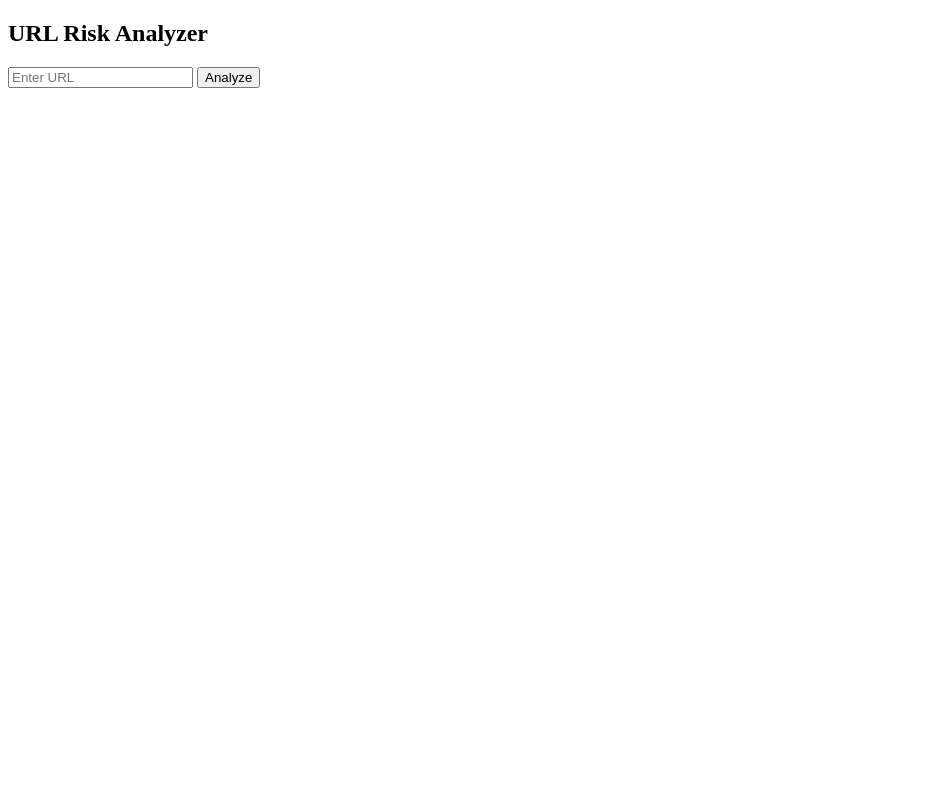
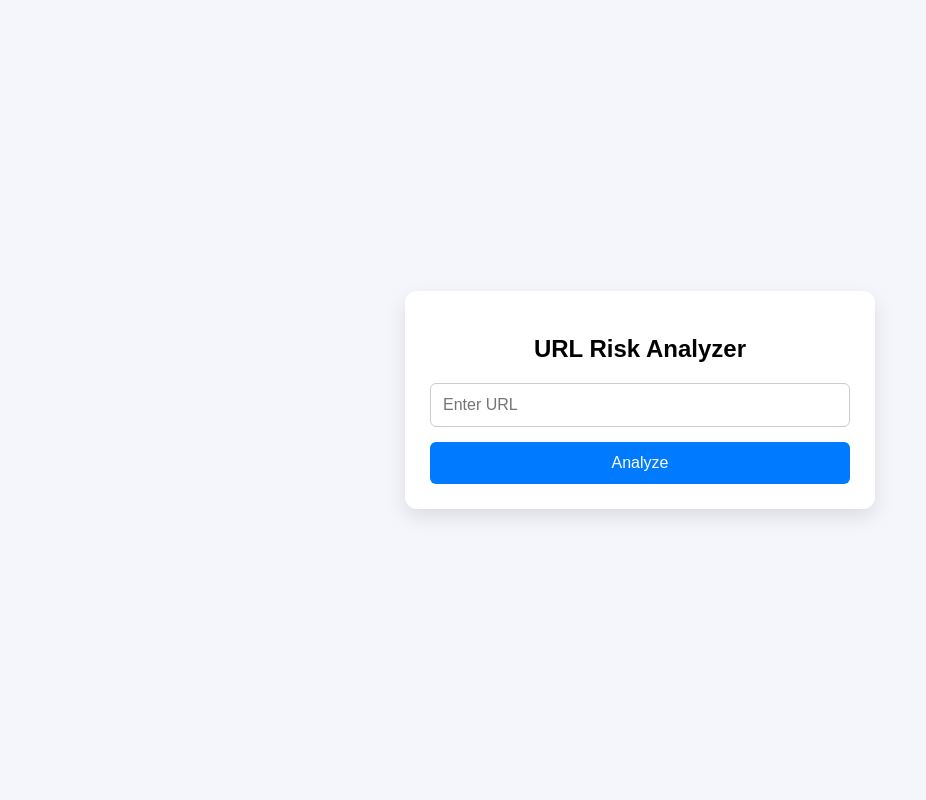
Before and after one commit to devendragovindamarathi25cy-sketch/url-risk-analyzer-v2, a Flask app: page / in a window 1280 px wide. Shown: the whole page, without its empty margins (0-926 px from the left). Run offline with Flask 3, Linux system fonts and the light colour scheme.

Commit message:
Refactor HTML structure and remove duplicates

```diff
--- a/templates/index.html
+++ b/templates/index.html
@@ -4,9 +4,82 @@
     <meta charset="UTF-8">
     <title>URL Risk Analyzer</title>
     <meta name="viewport" content="width=device-width, initial-scale=1.0">
+
+    <style>
+        body {
+            font-family: Arial, sans-serif;
+            background: #f4f6fb;
+            display: flex;
+            justify-content: center;
+            align-items: center;
+            min-height: 100vh;
+            margin: 0;
+        }
+
+        .card {
+            background: white;
+            width: 100%;
+            max-width: 420px;
+            padding: 25px;
+            border-radius: 12px;
+            box-shadow: 0 8px 20px rgba(0,0,0,0.1);
+        }
+
+        h2 {
+            text-align: center;
+            margin-bottom: 20px;
+        }
+
+        input[type="text"] {
+            width: 100%;
+            padding: 12px;
+            border-radius: 6px;
+            border: 1px solid #ccc;
+            font-size: 16px;
+            margin-bottom: 15px;
+            box-sizing: border-box;
+        }
+
+        button {
+            width: 100%;
+            padding: 12px;
+            background: #007bff;
+            color: white;
+            border: none;
+            border-radius: 6px;
+            font-size: 16px;
+            cursor: pointer;
+        }
+
+        button:hover {
+            background: #0056cc;
+        }
+
+        .result-box {
+            background: #eef0ff;
+            padding: 15px;
+            border-radius: 8px;
+            margin-top: 20px;
+        }
+
+        .result-box p {
+            margin: 6px 0;
+            font-size: 16px;
+        }
+
+        ul {
+            padding-left: 18px;
+            margin-top: 8px;
+        }
+
+        li {
+            font-size: 14px;
+        }
+    </style>
 </head>
+
 <body>
-
+    <div class="card">
         <h2>URL Risk Analyzer</h2>
 
         <form method="POST">
@@ -15,8 +88,9 @@
         </form>
 
         {% if result %}
-    <h3>Risk Level: {{ result }}</h3>
-    <p>Score: {{ score }}</p>
+        <div class="result-box">
+            <p><strong>Risk Level:</strong> {{ result }}</p>
+            <p><strong>Score:</strong> {{ score }}</p>
 
             {% if reasons %}
             <ul>
@@ -25,7 +99,8 @@
                 {% endfor %}
             </ul>
             {% endif %}
+        </div>
         {% endif %}
-
+    </div>
 </body>
 </html>
```
Lines whose indentation alone changed are shown as unchanged.
